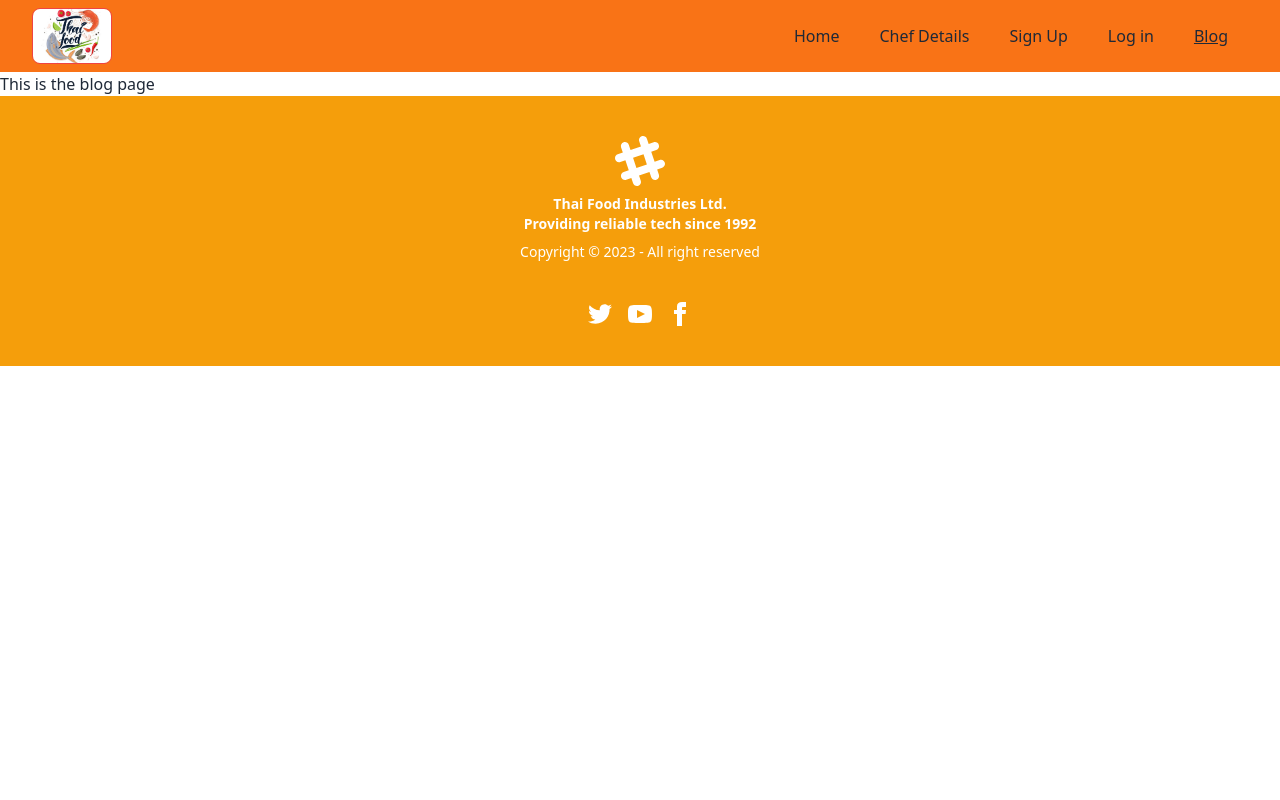
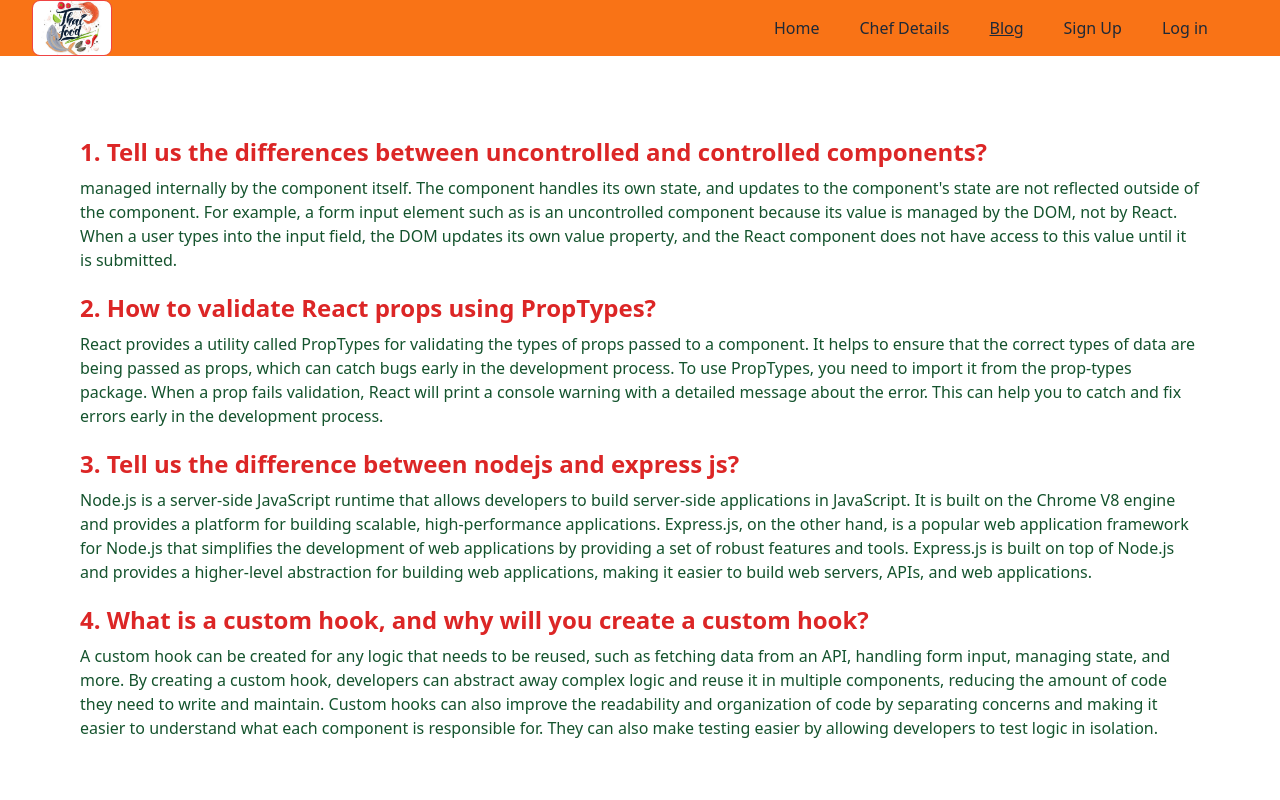
Before and after one commit to ovi-khan/recipe-hunter, a React (Vite) app: page /blog in a window 1280 px wide. Shown: the top 800 px of the page. Built offline with nearby package versions, Linux system fonts and the light colour scheme; no server answers.

Commit message:
blog section question and answire

```diff
--- a/src/pages/Shared/Blog/Blog.jsx
+++ b/src/pages/Shared/Blog/Blog.jsx
@@ -1,11 +1,63 @@
-import React from 'react';
+import React from "react";
 
 const Blog = () => {
-    return (
-        <div>
-            <h1>This is the blog page</h1>
-        </div>
-    );
+  return (
+    <div className="mx-20 my-20">
+      <h2 className="text-2xl text-red-600 font-semibold mb-2">
+        1. Tell us the differences between uncontrolled and controlled
+        components?
+      </h2>
+      <p className="text-green-900 mb-5">
+        managed internally by the component itself. The component handles its
+        own state, and updates to the component's state are not reflected
+        outside of the component. For example, a form input element such as is
+        an uncontrolled component because its value is managed by the DOM, not
+        by React. When a user types into the input field, the DOM updates its
+        own value property, and the React component does not have access to this
+        value until it is submitted.
+      </p>
+      <h2 className="text-2xl text-red-600 font-semibold mb-2">
+        2. How to validate React props using PropTypes?
+      </h2>
+      <p className="text-green-900 mb-5">
+        React provides a utility called PropTypes for validating the types of
+        props passed to a component. It helps to ensure that the correct types
+        of data are being passed as props, which can catch bugs early in the
+        development process. To use PropTypes, you need to import it from the
+        prop-types package. When a prop fails validation, React will print a
+        console warning with a detailed message about the error. This can help
+        you to catch and fix errors early in the development process.
+      </p>
+      <h2 className="text-2xl text-red-600 font-semibold mb-2">
+        3. Tell us the difference between nodejs and express js?
+      </h2>
+      <p className="text-green-900 mb-5">
+        Node.js is a server-side JavaScript runtime that allows developers to
+        build server-side applications in JavaScript. It is built on the Chrome
+        V8 engine and provides a platform for building scalable,
+        high-performance applications. Express.js, on the other hand, is a
+        popular web application framework for Node.js that simplifies the
+        development of web applications by providing a set of robust features
+        and tools. Express.js is built on top of Node.js and provides a
+        higher-level abstraction for building web applications, making it easier
+        to build web servers, APIs, and web applications.
+      </p>
+      <h2 className="text-2xl text-red-600 font-semibold mb-2">
+        4. What is a custom hook, and why will you create a custom hook?
+      </h2>
+      <p className="text-green-900 mb-5">
+        A custom hook can be created for any logic that needs to be reused, such
+        as fetching data from an API, handling form input, managing state, and
+        more. By creating a custom hook, developers can abstract away complex
+        logic and reuse it in multiple components, reducing the amount of code
+        they need to write and maintain. Custom hooks can also improve the
+        readability and organization of code by separating concerns and making
+        it easier to understand what each component is responsible for. They can
+        also make testing easier by allowing developers to test logic in
+        isolation.
+      </p>
+    </div>
+  );
 };
 
 export default Blog;
--- a/src/pages/Shared/Header/Header.jsx
+++ b/src/pages/Shared/Header/Header.jsx
@@ -1,46 +1,66 @@
 import React, { useContext } from "react";
-import logoimg from "../../../../public/images/logoimg/thaiFoodLogo.jpg"
+import logoimg from "../../../../public/images/logoimg/thaiFoodLogo.jpg";
 import { Link } from "react-router-dom";
-import { AuthContext } from "../../../provider/AuthProvider"
+import { AuthContext } from "../../../provider/AuthProvider";
 import ActiveLink from "../ActiveLink/ActiveLink";
 
 const Header = () => {
-  const { user, logOut } = useContext(AuthContext)
+  const { user, logOut } = useContext(AuthContext);
   // console.log(user?.email)
   const handleLogOut = () => {
     logOut()
       .then()
-    .catch(error => {
-      console.log(error.message)
-    })
-  }
+      .catch((error) => {
+        console.log(error.message);
+      });
+  };
   return (
-    <div className="navbar bg-base-100 bg-orange-500 px-8">
-      <div className="flex-1">
-        <Link to='/' className="normal-case text-xl">
-            <img className="h-14 w-20 object-cover rounded-lg border border-red-500" src={logoimg} alt="" />
+      <div className="lg:flex justify-between justify-end items-center bg-base-100 bg-orange-500 px-8">
+        <div className="lg:flex">
+          <Link to="/" className="normal-case text-xl">
+            <img
+              className="h-14 w-20 object-cover rounded-lg border border-red-500"
+              src={logoimg}
+              alt=""
+            />
           </Link>
         </div>
         <div className="gap-5">
-        <ul className="gap-10 flex flex-row">
-        <ActiveLink className="ms-5" to='/'>Home</ActiveLink>
-        <ActiveLink className="ms-5" to='/chefDetails'>Chef Details</ActiveLink>
-            <ActiveLink className="ms-5" to='/signUp'>Sign Up</ActiveLink>
-            { user?.email ? (
-                 <button onClick={handleLogOut} className="btn">Log Out</button>
-            ):(
-                <ActiveLink className="ms-5" to='/login'>Log in</ActiveLink>
+          <div className="gap-10 lg:flex">
+            <ActiveLink className="ms-5" to="/">
+              Home
+            </ActiveLink>
+            <ActiveLink className="ms-5" to="/chefDetails">
+              Chef Details
+            </ActiveLink>
+            <ActiveLink className="ms-5" to="/blog">
+              Blog
+            </ActiveLink>
+            <ActiveLink className="ms-5" to="/signUp">
+              Sign Up
+            </ActiveLink>
+            {user?.email ? (
+              <button
+                onClick={handleLogOut}
+                className="bg-slate-500 px-3 py-1 rounded-lg"
+              >
+                Log Out
+              </button>
+            ) : (
+              <ActiveLink className="ms-5" to="/login">
+                Log in
+              </ActiveLink>
             )}
             {/* <li>{user?.email}</li>  */}
-            <ActiveLink className="ms-5" to='/blog'>Blog</ActiveLink>
-        </ul>
           <div className="">
-         { user && <label  className="btn btn-ghost btn-circle avatar">
+            {user && (
+              <label className="btn btn-ghost btn-circle avatar">
                 <div className="w-10 rounded-full">
                   <img className="object-cover" src={user?.photoURL} />
                 </div>
-          </label>}
-
+              </label>
+            )}
+          </div>
           </div>
         </div>
       </div>
```
Lines whose indentation alone changed are shown as unchanged.
